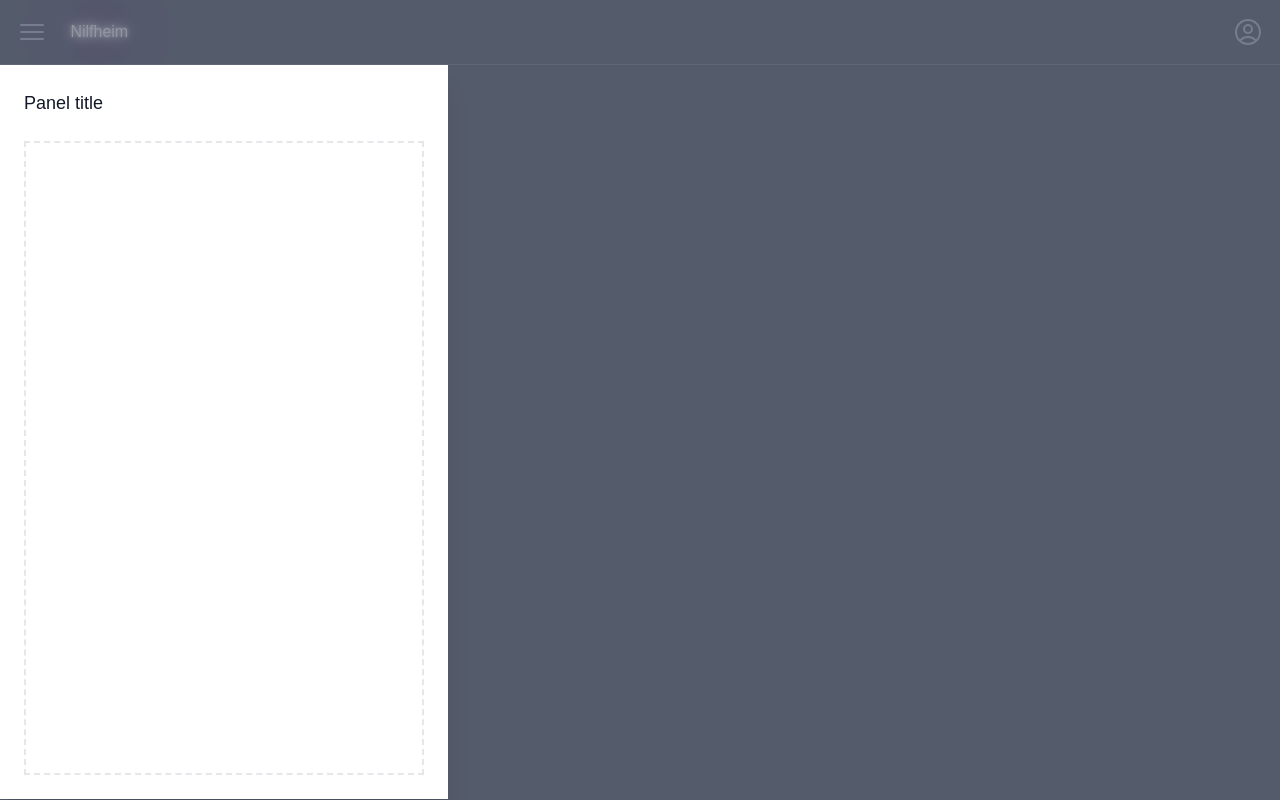
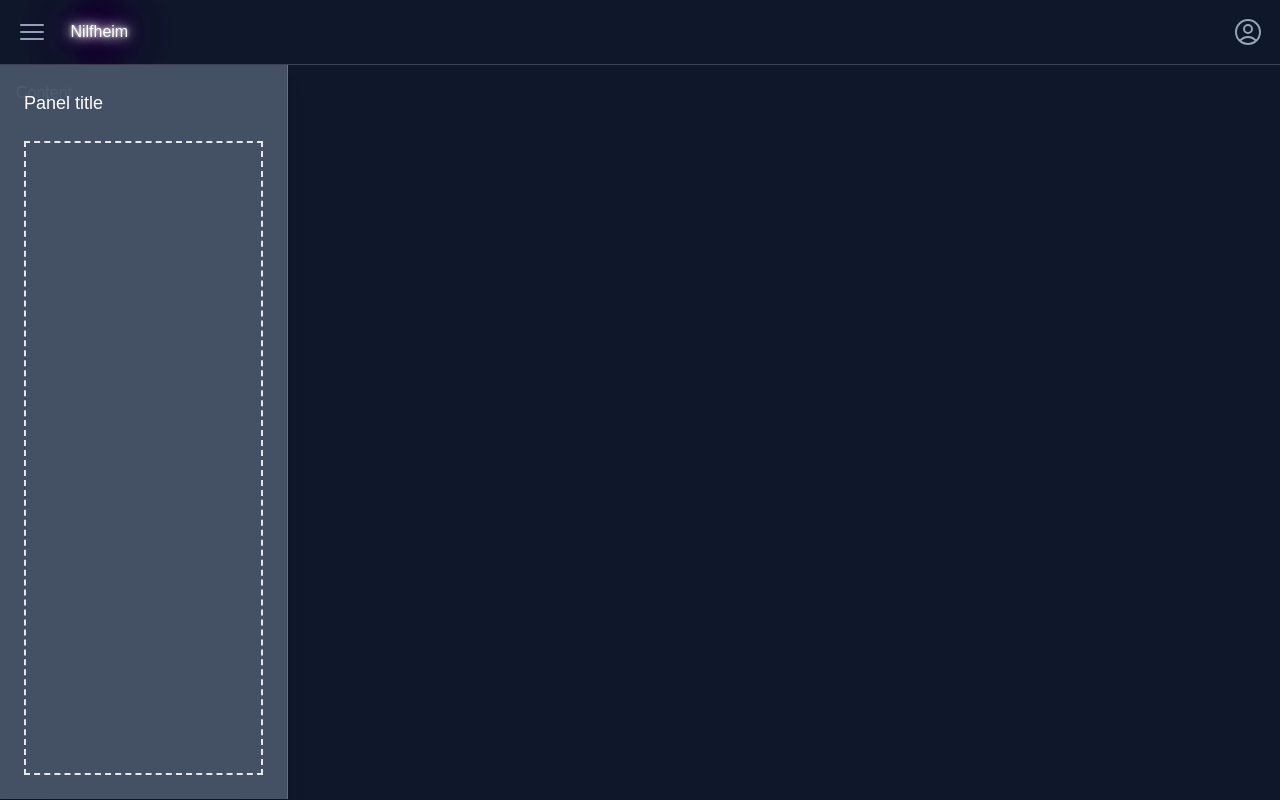
Before and after one commit to freekieb7/invman, a Next.js app in the folder next-js/: page / in a window 1280 px wide. Both pictures are taken after a click on the button 32 px from the left and 32 px from the top of the page. Built offline with nearby package versions, Linux system fonts and the light colour scheme; no server answers.

Commit message:
improved color scheme of sidebar

```diff
--- a/next-js/src/components/nav/sidebar.tsx
+++ b/next-js/src/components/nav/sidebar.tsx
@@ -11,17 +11,6 @@ export default function Sidebar({ open, toggleOpen }: Props) {
     <Transition.Root show={open}>
       <Dialog open={open} onClose={toggleOpen}>
         <Transition.Child
-          enter="transition-opacity ease-linear duration-300"
-          enter-from="opacity-0"
-          enter-to="opacity-100"
-          leave="transition-opacity ease-linear duration-300"
-          leave-from="opacity-100"
-          leave-to="opacity-0"
-        >
-          <div className="fixed inset-0 bg-gray-500 bg-opacity-75 transition-opacity" />
-        </Transition.Child>
-
-        <Transition.Child
           as="div"
           enter="transition-opasity ease-linear duration-200 transform"
           enter-from="-translate-x-full"
@@ -30,10 +19,10 @@ export default function Sidebar({ open, toggleOpen }: Props) {
           leave-from="translate-x-0"
           leave-to="-translate-x-full"
         >
-          <Dialog.Panel className="sidebar-height pointer-events-auto absolute w-screen max-w-md">
-            <div className="flex h-full flex-col overflow-y-scroll bg-white py-6 shadow-xl">
+          <Dialog.Panel className="flex relative flex-col w-72 sidebar-height border-r border-slate-100/20 bg-slate-600/95">
+            <div className="flex h-full flex-col py-6 shadow-xl">
               <div className="px-4 sm:px-6">
-                <Dialog.Title className="text-lg font-medium text-gray-900">
+                <Dialog.Title className="text-lg font-medium text-white">
                   Panel title
                 </Dialog.Title>
               </div>
```
